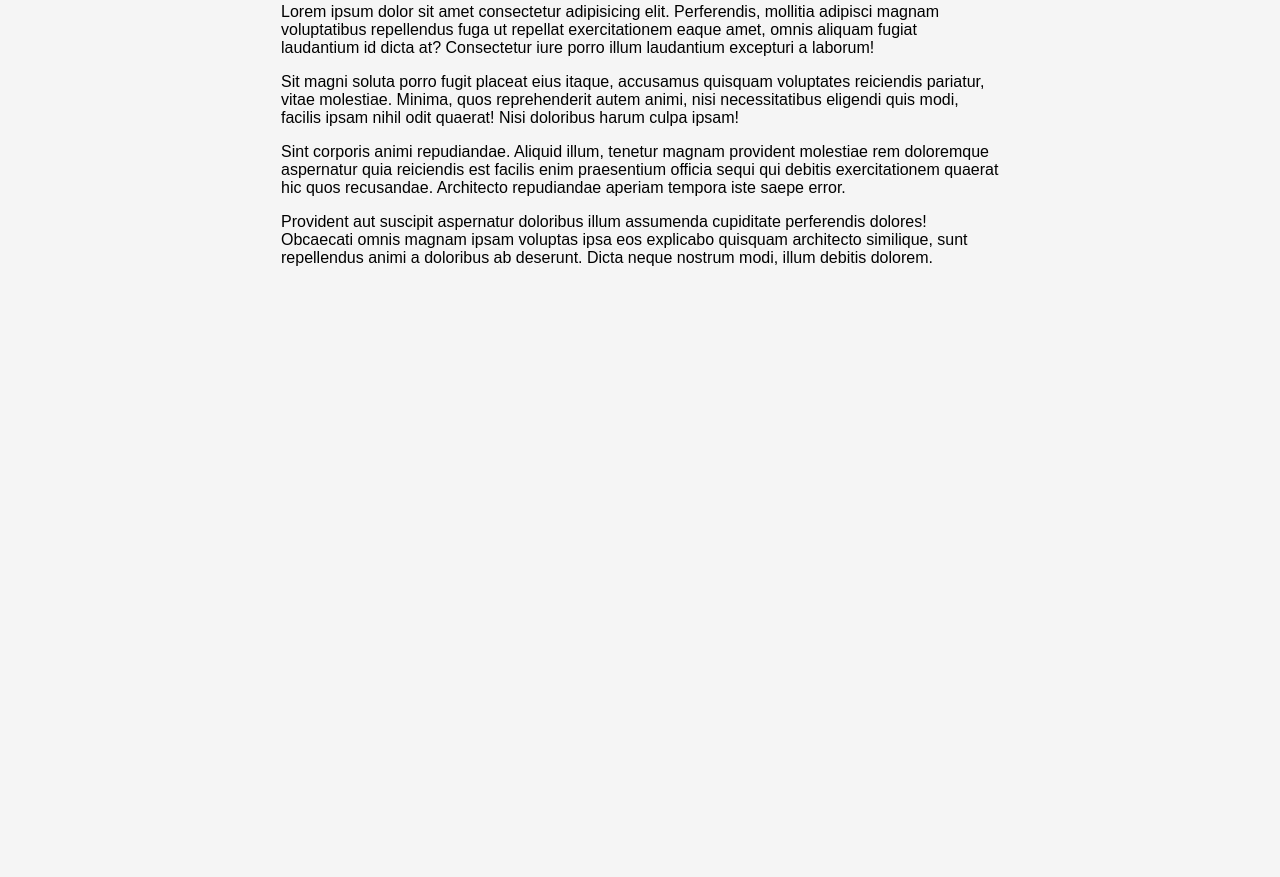
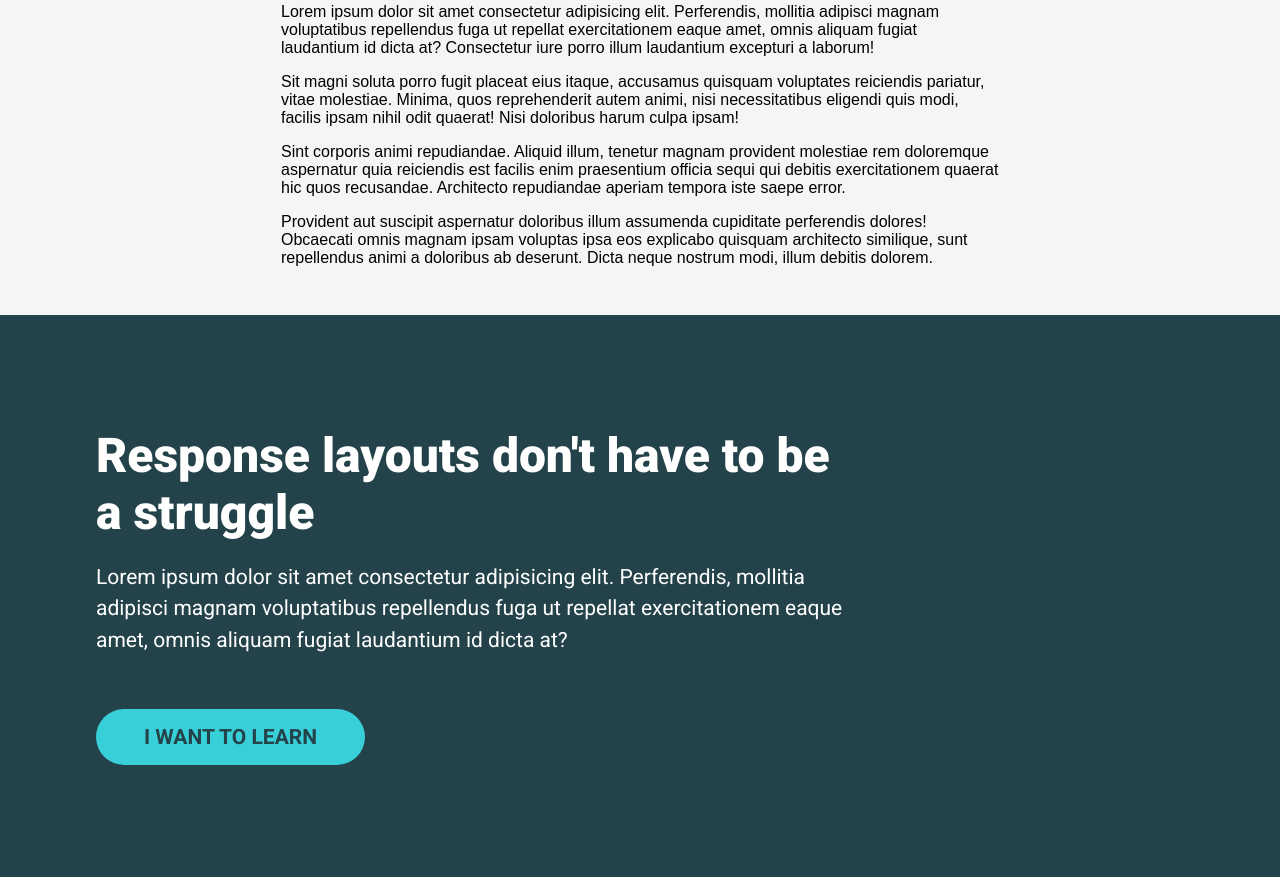
Before and after one commit to aam198/css-playground, a website: page public/pages/course.html in a window 1280 px wide. Shown: the part 923-1800 px from the top of the page. Before the commit the page ends 1238 px from the top, so only its background shows below. Drawn offline with Linux system fonts and the light colour scheme; files that its build step writes are made by us from their sources.

Commit message:
Challenge 3 added

```diff
--- a/public/pages/course.html
+++ b/public/pages/course.html
@@ -58,7 +58,12 @@
     <p>Provident aut suscipit aspernatur doloribus illum assumenda cupiditate perferendis dolores! Obcaecati omnis magnam ipsam voluptas ipsa eos explicabo quisquam architecto similique, sunt repellendus animi a doloribus ab deserunt. Dicta neque nostrum modi, illum debitis dolorem.</p>
   </div>
 
-
+  <div class="challenge-3">
+    <div class="content">
+      <h1>Response layouts don't have to be a struggle</h1>
+      <p>Lorem ipsum dolor sit amet consectetur adipisicing elit. Perferendis, mollitia adipisci magnam voluptatibus repellendus fuga ut repellat exercitationem eaque amet, omnis aliquam fugiat laudantium id dicta at? </p>
+      <button>I want to learn</button>
+    </div>
   </div>
 </body>
 </html>
--- a/public/styles/course.css
+++ b/public/styles/course.css
@@ -1,7 +1,12 @@
+@import url('https://fonts.googleapis.com/css2?family=Roboto:wght@400;700;900&display=swap');
+
 *{
   box-sizing: border-box;
 }
 
+html{
+  font-size: 16px;
+}
 
 body {
   margin: 0;
@@ -36,3 +41,44 @@ body {
   padding: 2rem 1rem;
   margin: 0 auto;
 }
+
+
+.challenge-3{
+  background-color: #23424A;
+  color: #ffffff;
+}
+
+.content{
+  width: 75%;
+  padding: 7rem 6rem;
+}
+
+.content h1{
+  font-family: 'Roboto', sans-serif;
+  font-weight: 900;
+  font-size: 3rem;
+  margin: 0;
+
+}
+
+.content p{
+  font-family: 'Roboto', sans-serif;
+  font-weight: 400;
+  font-size: 1.3125rem;
+  line-height: 1.5;
+  padding-bottom: 2rem;
+}
+
+.content button{
+  background-color: #38CFD9;
+  color: #23424A;
+  font-family: 'Roboto', sans-serif;
+  font-weight: 700;
+  font-size: 1.3125rem;
+  text-transform: uppercase;
+  border: none;
+  border-radius: 2rem;
+  padding: 1rem 3rem;
+  cursor: pointer;
+  transition: background-color 200ms ease-in;
+}
```
